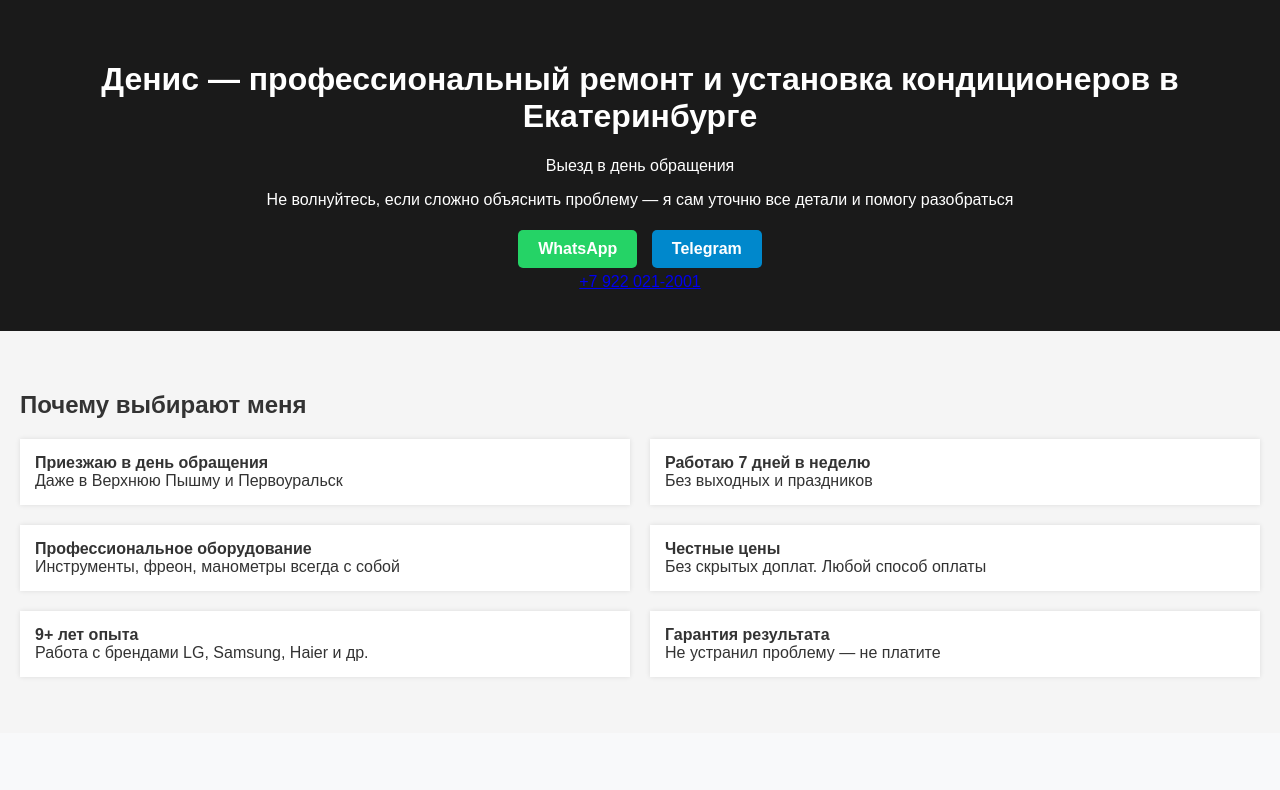
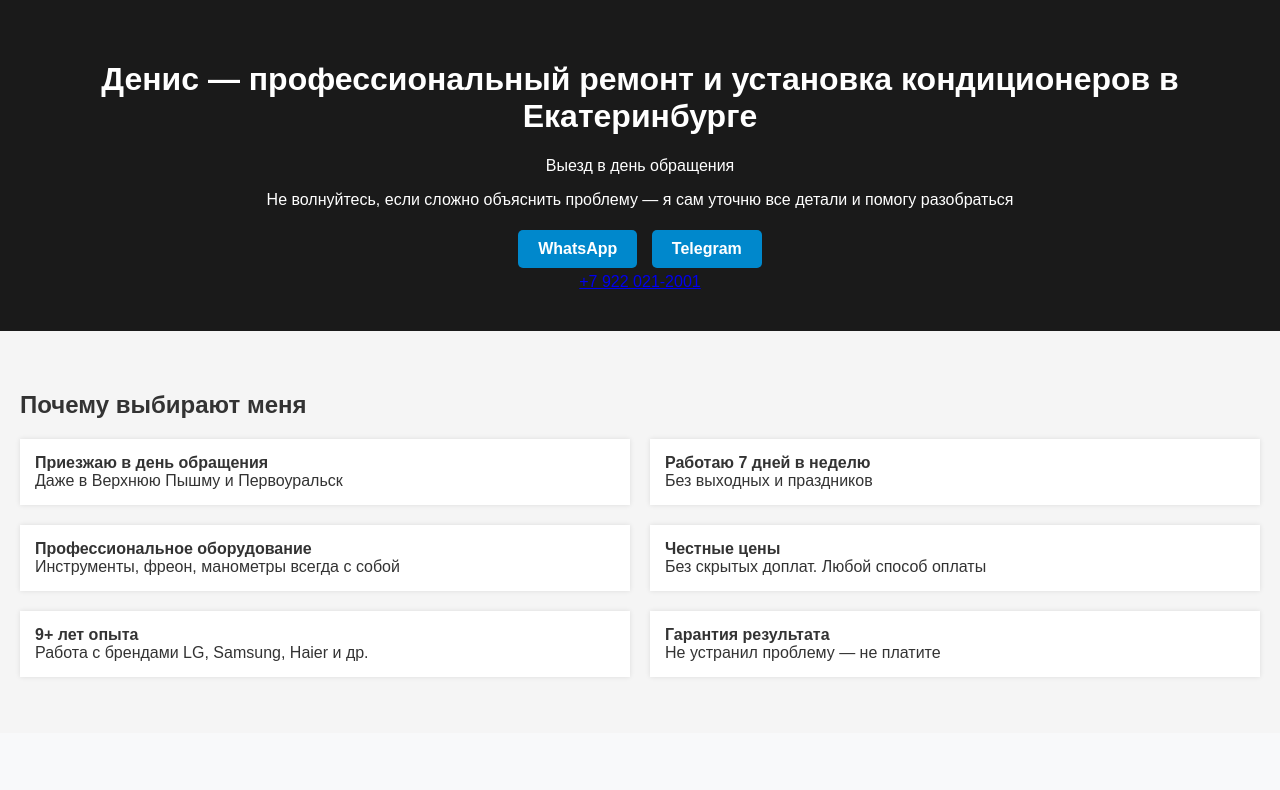
Before and after one commit to Ezerlin/cond-service1, a plain HTML site: page index.html in a window 1280 px wide. Shown: the top 790 px of the page. Drawn offline with Linux system fonts and the light colour scheme.

Commit message:
Update styles.css

```diff
--- a/styles.css
+++ b/styles.css
@@ -19,7 +19,7 @@ body {
   text-decoration: none;
   font-weight: bold;
 }
-.btn.whatsapp { background-color: #25d366; color: #fff; }
+.btn.whatsapp { background-color: #0088cc; color: #fff; }
 .btn.telegram { background-color: #0088cc; color: #fff; }
 .btn.submit { background-color: #007bff; color: #fff; }
 
```
